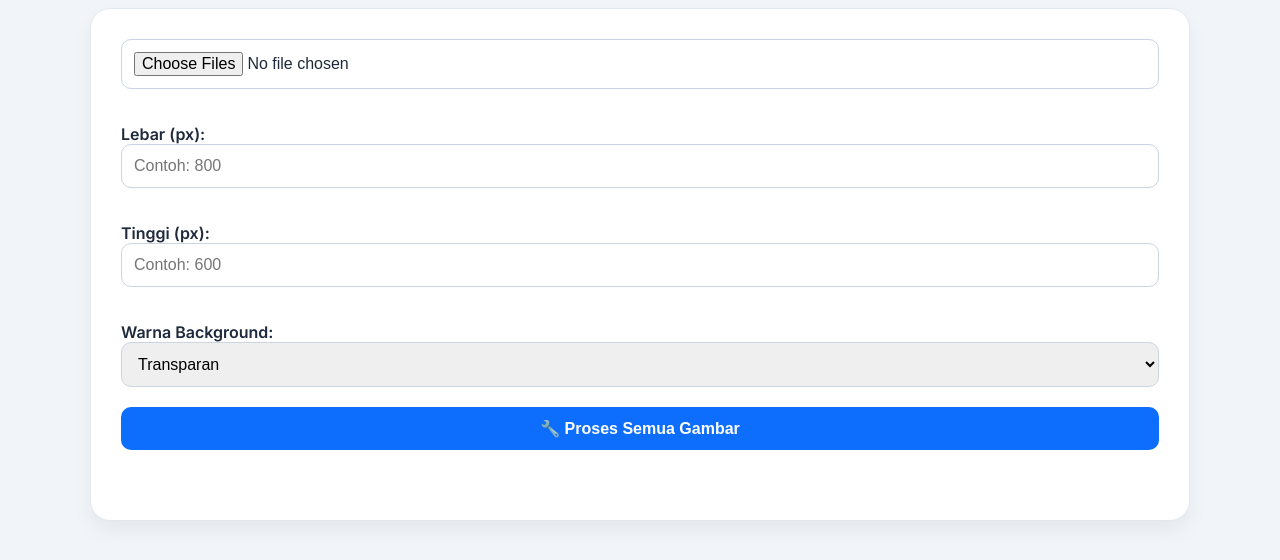
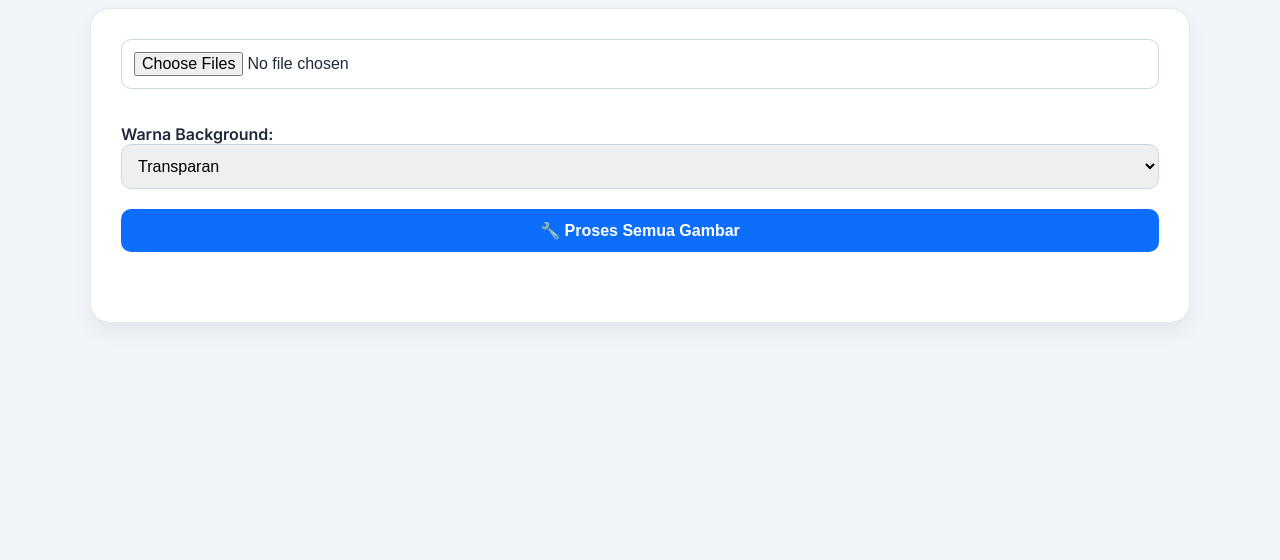
Before and after one commit to komprescepat/komprescepat-pwa, a plain HTML site: page index.html in a window 1280 px wide. Shown: the part 118-678 px from the top of the page. Drawn offline with Linux system fonts and the light colour scheme.

```diff
--- a/index.html
+++ b/index.html
@@ -95,12 +95,6 @@
   <div class="card">
     <input type="file" id="upload" accept="image/*" multiple>
 
-    <label for="width">Lebar (px):</label>
-    <input type="number" id="width" placeholder="Contoh: 800">
-
-    <label for="height">Tinggi (px):</label>
-    <input type="number" id="height" placeholder="Contoh: 600">
-
     <label for="bg">Warna Background:</label>
     <select id="bg">
       <option value="transparent">Transparan</option>
@@ -127,9 +121,6 @@
       const preview = document.getElementById('preview');
       preview.innerHTML = '';
 
-      if (!width || !height || width <= 0 || height <= 0) {
-        alert("Masukkan ukuran lebar dan tinggi yang valid!");
-        return;
       }
 
       uploadedFiles.forEach(file => {
```
